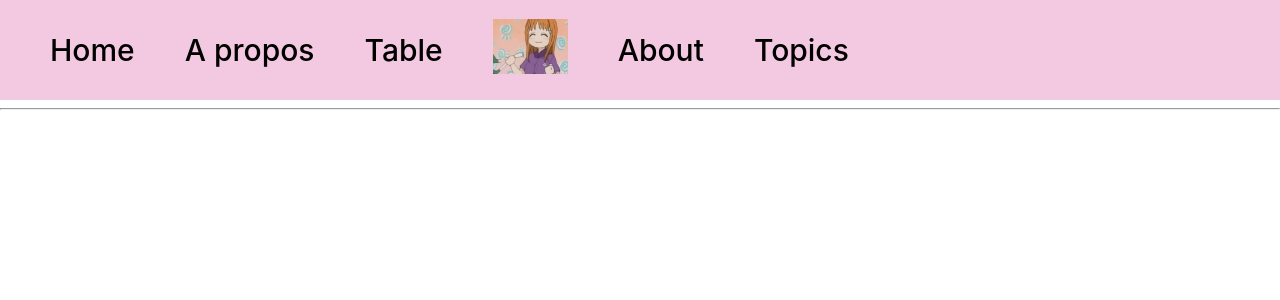
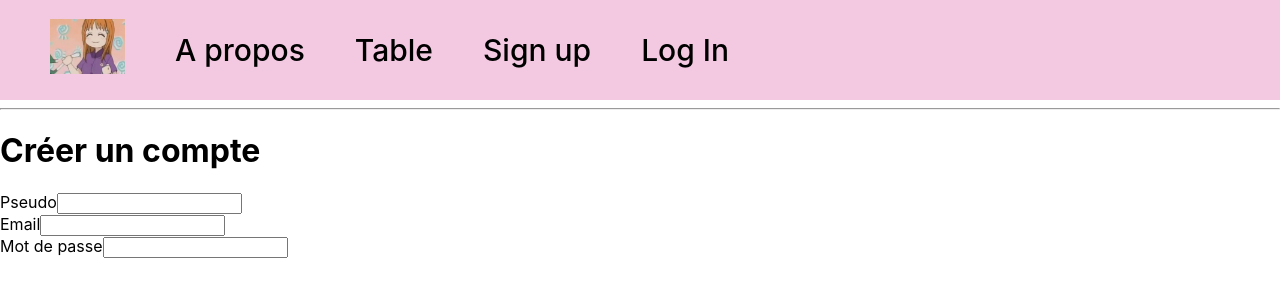
Before and after one commit to Wadaarik/NodeReact, a React (Create React App) app in the folder frontend/: page /signup in a window 1280 px wide. Shown: the top 300 px of the page. Built offline with nearby package versions, Linux system fonts and the light colour scheme.

Commit message:
Login signup

```diff
--- a/frontend/src/App.css
+++ b/frontend/src/App.css
@@ -61,3 +61,5 @@
 .navbar .logo a img{
   width: 75px;
 }
+
+/* SignUp */
--- /dev/null
+++ b/frontend/src/components/login.js
@@ -0,0 +1,16 @@
+import '../App.css';
+import React from 'react';
+
+class Login extends React.Component {
+    render()  {
+        return  (
+            <div id="table" className="table">
+
+                <h1>Se login</h1>
+
+            </div>
+        );
+    }
+}
+
+export default Login;
--- /dev/null
+++ b/frontend/src/components/signup.js
@@ -0,0 +1,28 @@
+import '../App.css';
+import React from 'react';
+
+class Signup extends React.Component {
+    render()  {
+        return  (
+            <div id="signup" className="signup">
+
+                <h1>Créer un compte</h1>
+                <div class="form">
+                    <label for="pseudo"> Pseudo</label>
+                    <input name="pseudo" type="text" />
+                </div>
+                <div class="form">
+                    <label for="email"> Email</label>
+                    <input name="email" type="text" />
+                </div>
+                <div class="form">
+                    <label for="mdp"> Mot de passe</label>
+                    <input name="mdp" type="text" />
+                </div>
+
+            </div>
+        );
+    }
+}
+
+export default Signup;
--- a/frontend/src/routes.js
+++ b/frontend/src/routes.js
@@ -3,6 +3,8 @@ import React from 'react';
 import './App.css';
 import Table from "./components/table";
 import logo from './loituma.jpg';
+import Signup from "./components/signup";
+import Login from "./components/login";
 
 class Navbar extends React.Component {
     render()  {
@@ -10,12 +12,11 @@ class Navbar extends React.Component {
         <BrowserRouter>
           <div>
             <div class="navbar">
-                <p><Link to="/">Home</Link></p>
+                <p class="logo"><Link to="/"><img src={logo} alt="Sheesh"></img></Link></p>
                 <p><Link to="/about">A propos</Link></p>
                 <p><Link to="/table">Table</Link></p>
-                <p class="logo"><Link to="/"><img src={logo} alt="Sheesh"></img></Link></p>
-                <p><Link to="/about">About</Link></p>
-                <p><Link to="/topics">Topics</Link></p>
+                <p><Link to="/signup">Sign up</Link></p>
+                <p><Link to="/login">Log In</Link></p>
             </div>
 
             <hr />
@@ -23,7 +24,8 @@ class Navbar extends React.Component {
               <Route exact path="/" component={Home} />
               <Route path="/about" component={About} />
               <Route path="/table" component={Table} />
-              <Route path="/topics" component={Topics} />
+              <Route path="/signup" component={Signup} />
+              <Route path="/login" component={Login} />
             </div>
           </div>
         </BrowserRouter>
@@ -53,14 +55,4 @@ class Navbar extends React.Component {
     }
   }
 
-  class Topics extends React.Component {
-    render() {
-      return (
-        <div>
-          <h2>Topics</h2>
-        </div>
-      );
-    }
-  }
-
   export default Navbar;
```
